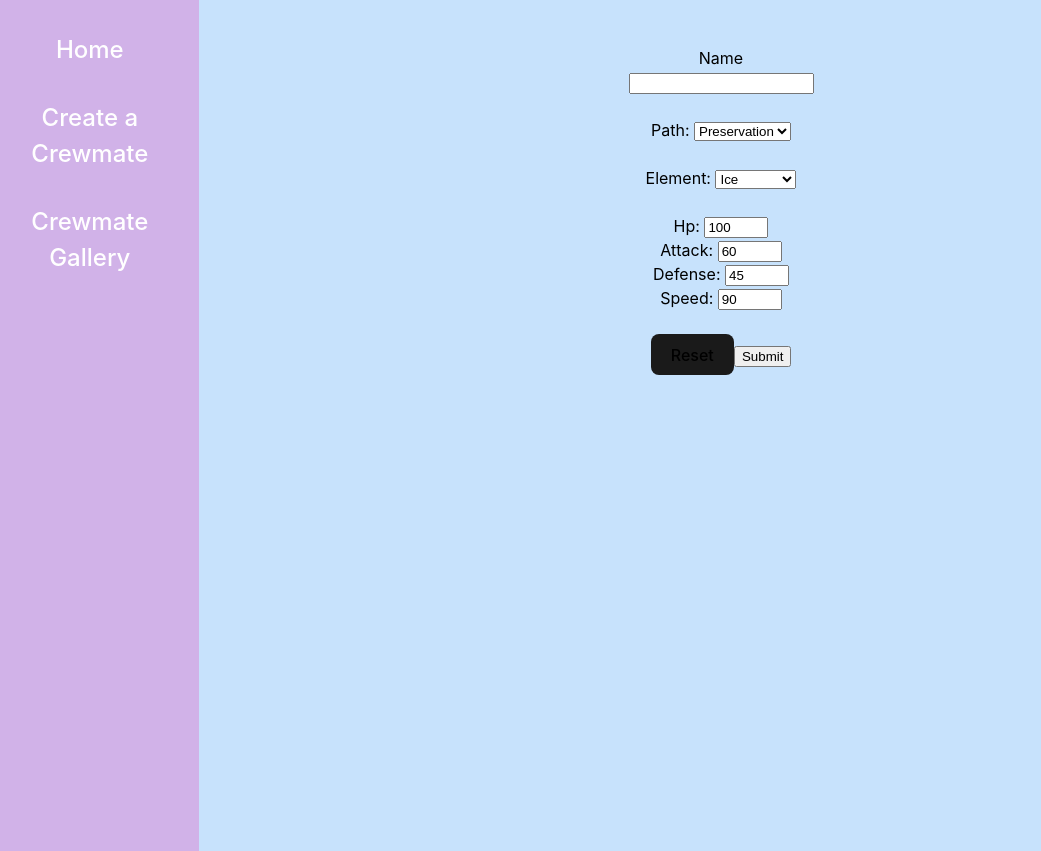
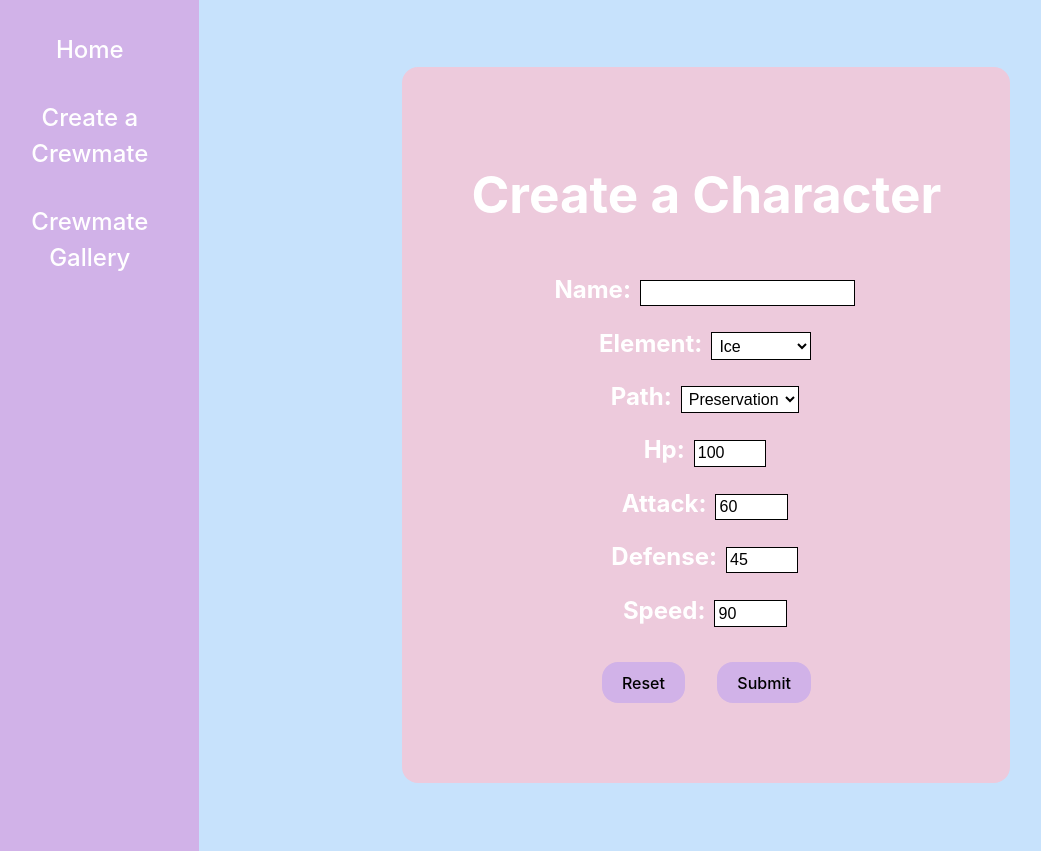
Before and after one commit to v74c63t/web102-crewmates, a React (Vite) app: page /create in a window 1280 px wide. Shown: the whole page, without its empty margins (19-1060 px from the left). Before the commit the page ends 800 px from the top, so only its background shows below. Built offline with nearby package versions, Linux system fonts and the light colour scheme; no server answers.

Commit message:
More styling

```diff
--- a/src/index.css
+++ b/src/index.css
@@ -48,9 +48,9 @@ button {
   cursor: pointer;
   transition: border-color 0.25s;
 }
-button:hover {
+/* button:hover {
   border-color: #646cff;
-}
+} */
 button:focus,
 button:focus-visible {
   outline: 4px auto -webkit-focus-ring-color;
--- a/src/pages/CreateCrew/CreateCrew.css
+++ b/src/pages/CreateCrew/CreateCrew.css
@@ -1,3 +1,49 @@
 .create {
   margin: 5%;
 }
+
+.form {
+  border-radius: 1rem;
+  background-color: #EDCADC;
+  padding: 4rem;
+  color: white;
+  width: 30rem;
+  display: flex;
+  flex-direction: column;
+  gap: 1rem;
+}
+
+label {
+  font-size: 1.5rem;
+  font-weight: bold;
+}
+
+input[type=text], input[type=number], select {
+  background-color: white;
+  color: black;
+  padding: 0.2rem;
+  margin: 0.2rem;
+  border-color: black;
+  font-size: 1rem;
+}
+
+input[type=text], input[type=number] {
+  border: 0.08rem black solid;
+}
+
+.btn {
+  border-radius: 1rem;
+  border: 0.063rem solid transparent;
+  padding: 0.6em 1.2em;
+  font-size: 1em;
+  font-weight: 500;
+  font-family: inherit;
+  background-color: #D1B2E8;
+  cursor: pointer;
+  color: black;
+  margin: 1rem;
+}
+
+.btn:hover {
+  background-color: #927ca2;
+}
--- a/src/pages/CreateCrew/CreateCrew.jsx
+++ b/src/pages/CreateCrew/CreateCrew.jsx
@@ -91,14 +91,13 @@ const CreateCrew = () => {
 
   const handleReset = (event) => {
     event.preventDefault()
-    setCharacter({
+    setCharacter((prev) => {
+      return {
+          ...prev,
         'name': "",
         'path': "Preservation",
         'element': "Ice",
-      'atk': min,
-      'spd': min,
-      'hp': min,
-      'def': min
+      }
     })
     resetStats()
     // setMax(200)
@@ -107,24 +106,16 @@ const CreateCrew = () => {
   return (
     <div>
       <div className="create">
-        <form>
-          <label htmlFor="name">Name</label> <br />
-          <input type="text" id="name" name="name" value={character.name} onChange={handleChange} /><br />
-          <br/>
+        <form className="form">
+          <h1>Create a Character</h1>
+          <div>
+            <label htmlFor="name">Name: </label>
+            <input type="text" id="name" name="name" value={character.name} onChange={handleChange} />
+          </div>
+          {/* <br />
+          <br/> */}
 
-          <label htmlFor="path">Path: </label>
-          <select name="path" id="path" value={character.path} onChange={handleChange}>
-            <option value="Preservation">Preservation</option>
-            <option value="Destruction">Destruction</option>
-            <option value="Hunt">Hunt</option>
-            <option value="Erudition">Erudition</option>
-            <option value="Harmony">Harmony</option>
-            <option value="Nihility">Nihility</option>
-            <option value="Abundance">Abundance</option>
-          </select>
-          <br />
-          <br/>
-
+          <div>
             <label htmlFor="element">Element: </label>
             <select name="element" id="element" value={character.element} onChange={e => {setCharacter((prev) => {
                                                                                   return ({...prev,
@@ -138,28 +129,54 @@ const CreateCrew = () => {
               <option value="Quantum">Quantum</option>
               <option value="Imaginary">Imaginary</option>
             </select>
-          <br />
-          <br/>
+          </div>
+          {/* <br />
+          <br/> */}
 
+          <div>
+            <label htmlFor="path">Path: </label>
+            <select name="path" id="path" value={character.path} onChange={handleChange}>
+              <option value="Preservation">Preservation</option>
+              <option value="Destruction">Destruction</option>
+              <option value="Hunt">Hunt</option>
+              <option value="Erudition">Erudition</option>
+              <option value="Harmony">Harmony</option>
+              <option value="Nihility">Nihility</option>
+              <option value="Abundance">Abundance</option>
+            </select>
+          </div>
+          {/* <br />
+          <br/>  */}
+
+          <div>
             <label htmlFor="hp">Hp: </label>
             <input type="number" id="hp" name="hp" min={hpMin} max={200} value={character.hp} onChange={handleChange} />
-          <br/>
+          </div>
+          {/* <br/> */}
 
+          <div>
             <label htmlFor="atk">Attack: </label>
             <input type="number" id="atk" name="atk" min={atkMin} max={105} value={character.atk} onChange={handleChange} />
-          <br/>
+          </div>
+          {/* <br/> */}
 
+          <div>
             <label htmlFor="def">Defense: </label>
             <input type="number" id="def" name="def" min={defMin} max={100} value={character.def} onChange={handleChange} />
-          <br/>
+          </div>
+          {/* <br/> */}
 
+          <div>
             <label htmlFor="spd">Speed: </label>
             <input type="number" id="spd" name="spd" min={spdMin} max={115} value={character.spd} onChange={handleChange} />
-          <br/>
-          <br/>
+          </div>
+          {/* <br/>
+          <br/> */}
 
-          <button onClick={handleReset}>Reset</button>
-          <input type="submit" value="Submit" onClick={createCharacter} />
+          <div>
+            <button onClick={handleReset} className="btn">Reset</button>
+            <input type="submit" value="Submit" onClick={createCharacter} className="btn" />
+          </div>
         </form>
       </div>
     </div>
--- a/src/pages/EditCrew/EditCrew.css
+++ b/src/pages/EditCrew/EditCrew.css
@@ -1,3 +1,49 @@
 .edit {
   margin: 5%;
 }
+
+.form {
+  border-radius: 1rem;
+  background-color: #EDCADC;
+  padding: 4rem;
+  color: white;
+  width: 30rem;
+  display: flex;
+  flex-direction: column;
+  gap: 1rem;
+}
+
+label {
+  font-size: 1.5rem;
+  font-weight: bold;
+}
+
+input[type=text], input[type=number], select {
+  background-color: white;
+  color: black;
+  padding: 0.2rem;
+  margin: 0.2rem;
+  border-color: black;
+  font-size: 1rem;
+}
+
+input[type=text], input[type=number] {
+  border: 0.08rem black solid;
+}
+
+.btn {
+  border-radius: 1rem;
+  border: 0.063rem solid transparent;
+  padding: 0.6em 1.2em;
+  font-size: 1em;
+  font-weight: 500;
+  font-family: inherit;
+  background-color: #D1B2E8;
+  cursor: pointer;
+  color: black;
+  margin: 1rem;
+}
+
+.btn:hover {
+  background-color: #927ca2;
+}
--- a/src/pages/EditCrew/EditCrew.jsx
+++ b/src/pages/EditCrew/EditCrew.jsx
@@ -126,24 +126,16 @@ const EditCrew = () => {
       {character !== null ?
         (
           <div className="edit">
-            <form>
-              <label htmlFor="name">Name</label> <br />
-              <input type="text" id="name" name="name" value={character.name} onChange={handleChange} /><br />
-              <br/>
+            <form className="form">
+              <h1>Update a Character</h1>
+              <div>
+                <label htmlFor="name">Name: </label>
+                <input type="text" id="name" name="name" value={character.name} onChange={handleChange} />
+              </div>
+              {/* <br />
+              <br/> */}
 
-              <label htmlFor="path">Path: </label>
-              <select name="path" id="path" value={character.path} onChange={handleChange}>
-                <option value="Preservation">Preservation</option>
-                <option value="Destruction">Destruction</option>
-                <option value="Hunt">Hunt</option>
-                <option value="Erudition">Erudition</option>
-                <option value="Harmony">Harmony</option>
-                <option value="Nihility">Nihility</option>
-                <option value="Abundance">Abundance</option>
-              </select>
-              <br />
-              <br/>
-
+              <div>
                 <label htmlFor="element">Element: </label>
                 <select name="element" id="element" value={character.element} onChange={e => {setCharacter((prev) => {
                                                                                       return ({...prev,
@@ -157,28 +149,53 @@ const EditCrew = () => {
                   <option value="Quantum">Quantum</option>
                   <option value="Imaginary">Imaginary</option>
                 </select>
-              <br />
-              <br/>
+              </div>
+              {/* <br />
+              <br/> */}
 
+              <div>
+                <label htmlFor="path">Path: </label>
+                <select name="path" id="path" value={character.path} onChange={handleChange}>
+                  <option value="Preservation">Preservation</option>
+                  <option value="Destruction">Destruction</option>
+                  <option value="Hunt">Hunt</option>
+                  <option value="Erudition">Erudition</option>
+                  <option value="Harmony">Harmony</option>
+                  <option value="Nihility">Nihility</option>
+                  <option value="Abundance">Abundance</option>
+                </select>
+              </div>
+              {/* <br />
+              <br/>  */}
+
+              <div>
                 <label htmlFor="hp">Hp: </label>
                 <input type="number" id="hp" name="hp" min={hpMin} max={200} value={character.hp} onChange={handleChange} />
-              <br/>
+              </div>
+              {/* <br/> */}
 
+              <div>
                 <label htmlFor="atk">Attack: </label>
                 <input type="number" id="atk" name="atk" min={atkMin} max={105} value={character.atk} onChange={handleChange} />
-              <br/>
+              </div>
+              {/* <br/> */}
 
+              <div>
                 <label htmlFor="def">Defense: </label>
                 <input type="number" id="def" name="def" min={defMin} max={100} value={character.def} onChange={handleChange} />
-              <br/>
+              </div>
+              {/* <br/> */}
 
+              <div>
                 <label htmlFor="spd">Speed: </label>
                 <input type="number" id="spd" name="spd" min={spdMin} max={115} value={character.spd} onChange={handleChange} />
-              <br/>
-              <br/>
-
-              <button className="deleteButton" onClick={deleteCharacter} >Delete</button>
-              <input type="submit" value="Update" onClick={updateCharacter} />
+              </div>
+              {/* <br/>
+              <br/> */}
+              <div>
+                <button className="btn" onClick={deleteCharacter} >Delete</button>
+                <input type="submit" value="Update" onClick={updateCharacter} className="btn"  />
+              </div>
             </form>
           </div>
         )
```
Lines whose indentation alone changed are shown as unchanged.
